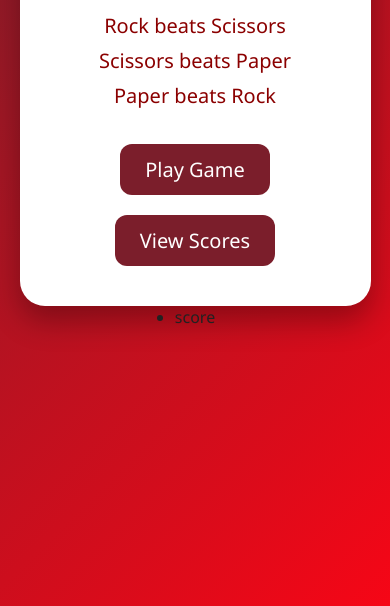
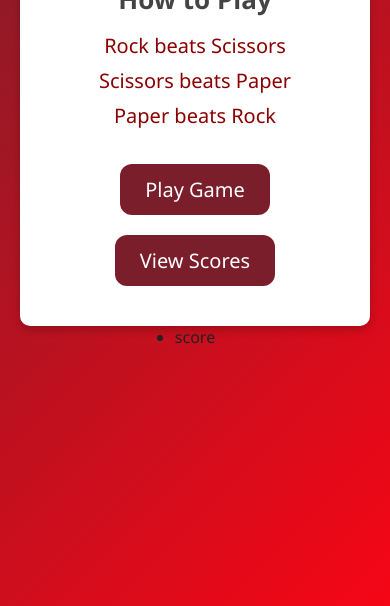
Before and after one commit to Abrarbut/Rock-scissor-paper, a plain HTML site: page index.html in a window 390 px wide. Shown: the part 238-844 px from the top of the page. Drawn offline with Linux system fonts and the light colour scheme.

Commit message:
modified

```diff
--- a/style/index.css
+++ b/style/index.css
@@ -21,9 +21,14 @@ body {
     max-width: 800px;
     margin-top: 40px;
     padding: 30px;
-    border-radius: 25px;
+    border-radius: 10px;
     text-align: center;
-    box-shadow: 0 15px 30px rgba(0, 0, 0, 0.3);
+    box-shadow: 0 4px 8px rgba(0, 0, 0, 0.2);
+    transition: transform 0.3s;
+}
+
+.container:hover {
+    transform: scale(1.05);
 }
 
 .main h1 {
@@ -108,3 +113,14 @@ body {
     transform: scale(1.15);
     box-shadow: 0 8px 20px rgba(0, 0, 0, 0.4);
 }
+
+/* Additional styles for responsiveness and hover effects */
+
+@media (max-width: 768px) {
+    body {
+        padding: 20px;
+    }
+    .container {
+        width: 100%;
+    }
+}
```
